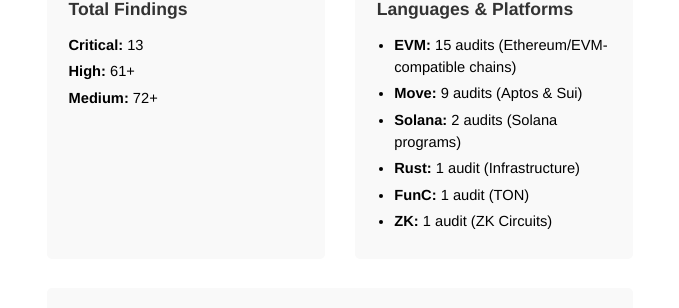
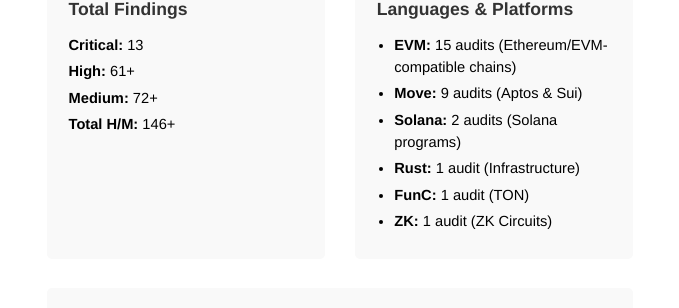
Before and after one commit to ret2basic/ret2basic.github.io, a Jekyll site: the page built from audits.html, in a window 1280 px wide and 900 px high, scrolled down 5423 px. Shown: the part 144-452 px from the top of the window, without its empty margins (300-979 px from the left). Built offline with Jekyll 4.4.1, drawn with Linux system fonts in a browser that asks for light colours.

Commit message:
Add combined total to findings stats

```diff
--- a/audits.html
+++ b/audits.html
@@ -308,6 +308,7 @@
         <p><strong>Critical:</strong> 13</p>
         <p><strong>High:</strong> 61+</p>
         <p><strong>Medium:</strong> 72+</p>
+        <p><strong>Total H/M:</strong> 146+</p>
       </div>
       <div class="stat-item">
         <h3>Languages & Platforms</h3>
```
